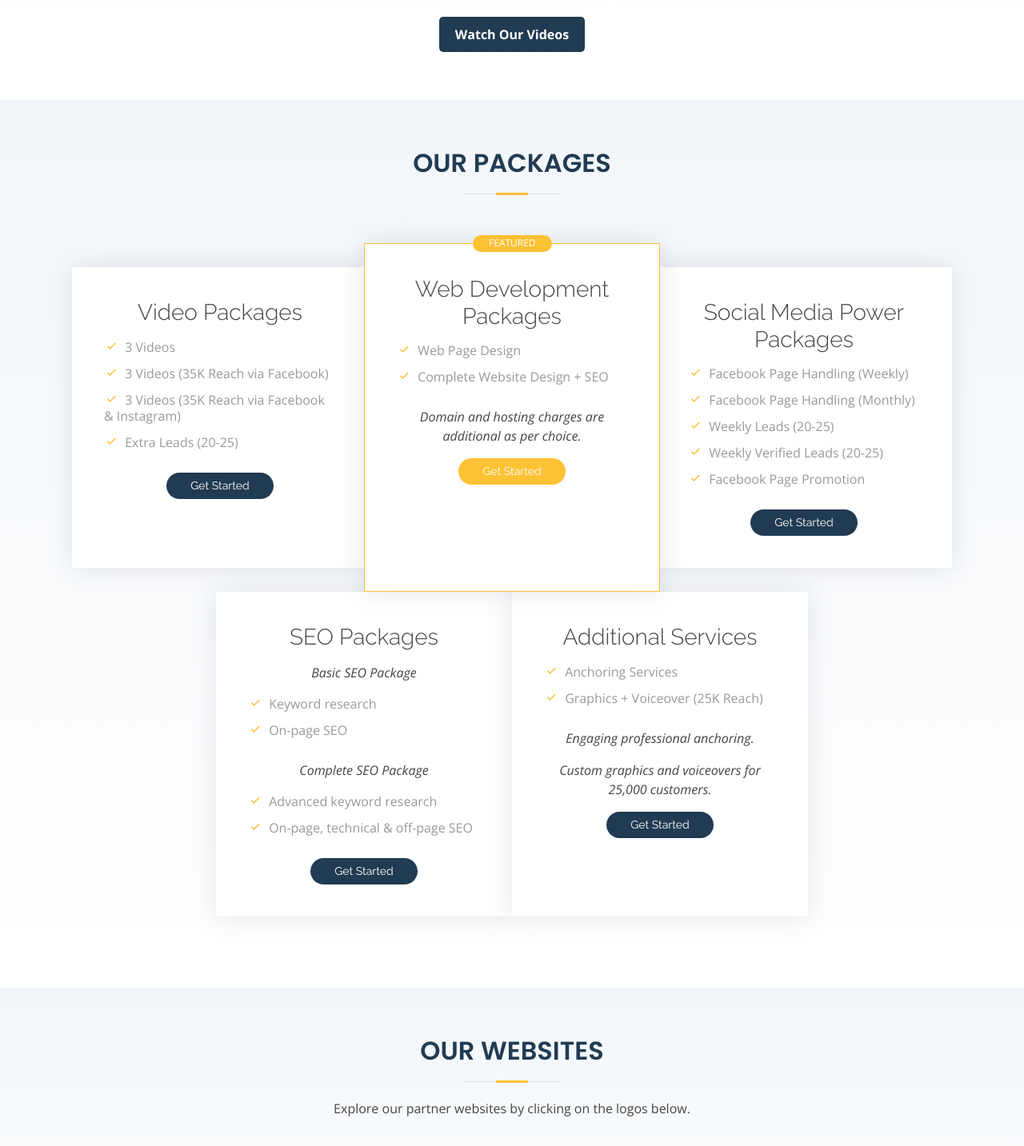
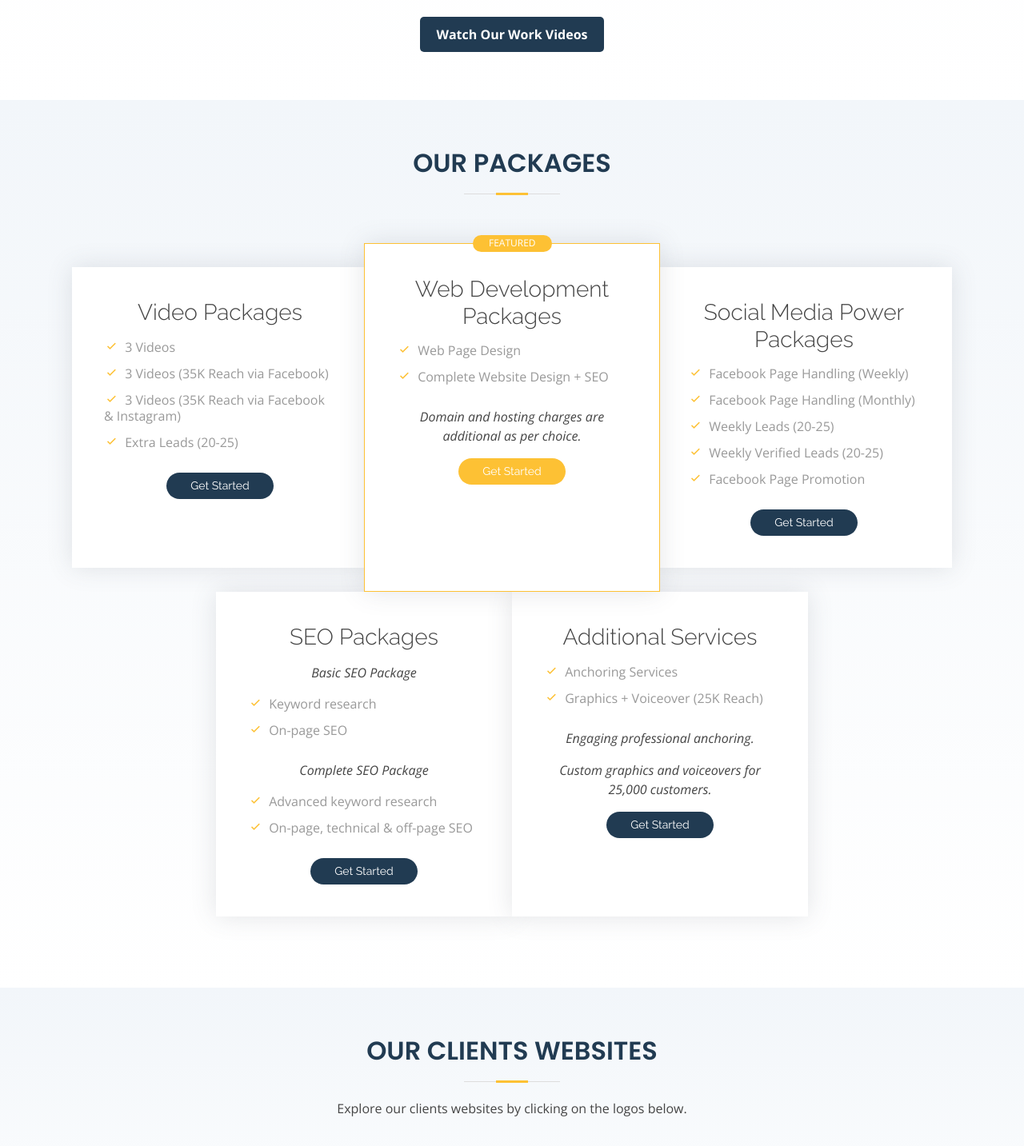
Before and after one commit to AminaAshraf2002/KEE-ADS-Advertising-Agency, a plain HTML site: page index.html in a window 1280 px wide. Shown: the part 3128-4561 px from the top of the page at 80% size. Drawn offline with nearby package versions, Linux system fonts and the light colour scheme.

Commit message:
keeadskottaym

```diff
--- a/index.html
+++ b/index.html
@@ -267,7 +267,7 @@
           </div>
         </div>
         <div class="text-center mt-4">
-          <a href="https://drive.google.com/drive/folders/1kvvYf4nYvIPhO6jjlb_VbooVb7KN2MhR?usp=sharing" class="watch-video-link">Watch Our Videos</a>
+          <a href="https://drive.google.com/drive/folders/1kvvYf4nYvIPhO6jjlb_VbooVb7KN2MhR?usp=sharing" class="watch-video-link">Watch Our Work Videos</a>
         </div>
       </div>
     </section><!-- End Services Section -->
@@ -364,8 +364,8 @@
     <section id="websites" class="websites section-bg">
       <div class="container">
         <div class="section-title">
-          <h2 data-aos="fade-in">Our Websites</h2>
-          <p data-aos="fade-in">Explore our partner websites by clicking on the logos below.</p>
+          <h2 data-aos="fade-in">Our Clients Websites</h2>
+          <p data-aos="fade-in">Explore our clients websites by clicking on the logos below.</p>
         </div>
 
         <div class="row">
@@ -494,7 +494,10 @@
             rel="noopener noreferrer"><i class="bx bxl-facebook"></i></a>
           <a href="https://www.instagram.com/keeadskottayam/" class="instagram" target="_blank"
             rel="noopener noreferrer"><i class="bx bxl-instagram"></i></a>
-
+          <a href="https://wa.me/9400809044" class="whatsapp" target="_blank"
+            rel="noopener noreferrer"><i class="bx bxl-whatsapp"></i></a>
+          <a href="tel:+9400809044" class="phone" target="_blank"
+            rel="noopener noreferrer"><i class="bx bx-phone-call"></i></a>
         </div>
 
       </div>
```
